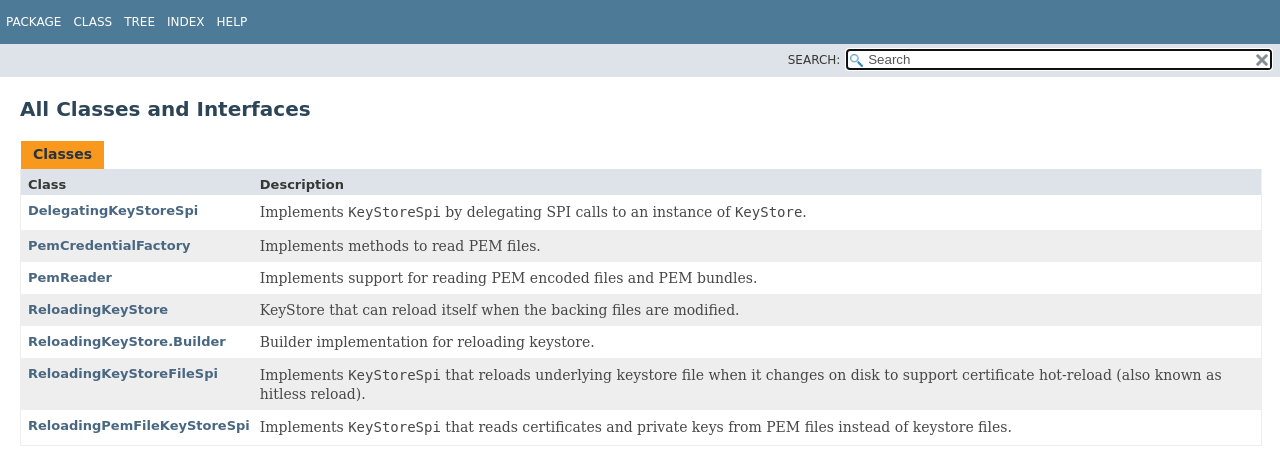
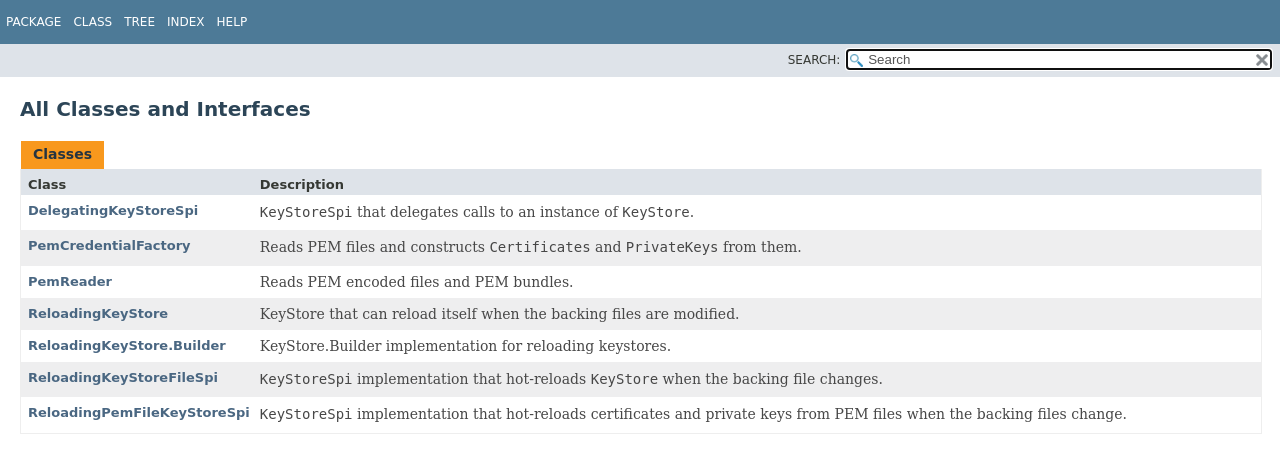
Before and after one commit to tsaarni/reloading-keystore, a plain HTML site: page allclasses-index.html in a window 1280 px wide. Drawn offline with Linux system fonts and the light colour scheme; a web font is replaced by a local one.

Commit message:
Deploying to gh-pages from @ tsaarni/java-keystore-tutorial@f783ad01e42ae24e9c29d220e3f135c4fafeaa65 🚀

```diff
--- a/allclasses-index.html
+++ b/allclasses-index.html
@@ -55,15 +55,15 @@ loadScripts(document, 'script');</script>
 <div class="table-header col-last">Description</div>
 <div class="col-first even-row-color all-classes-table all-classes-table-tab2"><a href="keystore_tutorial/DelegatingKeyStoreSpi.html" title="class in keystore_tutorial">DelegatingKeyStoreSpi</a></div>
 <div class="col-last even-row-color all-classes-table all-classes-table-tab2">
-<div class="block">Implements <code>KeyStoreSpi</code> by delegating SPI calls to an instance of <code>KeyStore</code>.</div>
+<div class="block"><code>KeyStoreSpi</code> that delegates calls to an instance of <code>KeyStore</code>.</div>
 </div>
 <div class="col-first odd-row-color all-classes-table all-classes-table-tab2"><a href="keystore_tutorial/PemCredentialFactory.html" title="class in keystore_tutorial">PemCredentialFactory</a></div>
 <div class="col-last odd-row-color all-classes-table all-classes-table-tab2">
-<div class="block">Implements methods to read PEM files.</div>
+<div class="block">Reads PEM files and constructs <code>Certificates</code> and <code>PrivateKeys</code> from them.</div>
 </div>
 <div class="col-first even-row-color all-classes-table all-classes-table-tab2"><a href="keystore_tutorial/PemReader.html" title="class in keystore_tutorial">PemReader</a></div>
 <div class="col-last even-row-color all-classes-table all-classes-table-tab2">
-<div class="block">Implements support for reading PEM encoded files and PEM bundles.</div>
+<div class="block">Reads PEM encoded files and PEM bundles.</div>
 </div>
 <div class="col-first odd-row-color all-classes-table all-classes-table-tab2"><a href="keystore_tutorial/ReloadingKeyStore.html" title="class in keystore_tutorial">ReloadingKeyStore</a></div>
 <div class="col-last odd-row-color all-classes-table all-classes-table-tab2">
@@ -71,16 +71,15 @@ loadScripts(document, 'script');</script>
 </div>
 <div class="col-first even-row-color all-classes-table all-classes-table-tab2"><a href="keystore_tutorial/ReloadingKeyStore.Builder.html" title="class in keystore_tutorial">ReloadingKeyStore.Builder</a></div>
 <div class="col-last even-row-color all-classes-table all-classes-table-tab2">
-<div class="block">Builder implementation for reloading keystore.</div>
+<div class="block">KeyStore.Builder implementation for reloading keystores.</div>
 </div>
 <div class="col-first odd-row-color all-classes-table all-classes-table-tab2"><a href="keystore_tutorial/ReloadingKeyStoreFileSpi.html" title="class in keystore_tutorial">ReloadingKeyStoreFileSpi</a></div>
 <div class="col-last odd-row-color all-classes-table all-classes-table-tab2">
-<div class="block">Implements <code>KeyStoreSpi</code> that reloads underlying keystore file when it changes on disk
- to support certificate hot-reload (also known as hitless reload).</div>
+<div class="block"><code>KeyStoreSpi</code> implementation that hot-reloads <code>KeyStore</code> when the backing file changes.</div>
 </div>
 <div class="col-first even-row-color all-classes-table all-classes-table-tab2"><a href="keystore_tutorial/ReloadingPemFileKeyStoreSpi.html" title="class in keystore_tutorial">ReloadingPemFileKeyStoreSpi</a></div>
 <div class="col-last even-row-color all-classes-table all-classes-table-tab2">
-<div class="block">Implements <code>KeyStoreSpi</code> that reads certificates and private keys from PEM files instead of keystore files.</div>
+<div class="block"><code>KeyStoreSpi</code> implementation that hot-reloads certificates and private keys from PEM files when the backing files change.</div>
 </div>
 </div>
 </div>
```
Also changed, not shown: index-all.html (+6 -7 lines), keystore_tutorial/DelegatingKeyStoreSpi.html (+1 -1 lines), keystore_tutorial/PemCredentialFactory.html (+1 -1 lines), keystore_tutorial/PemReader.html (+1 -1 lines), keystore_tutorial/ReloadingKeyStore.Builder.html (+1 -1 lines), keystore_tutorial/ReloadingKeyStore.html (+1 -1 lines), keystore_tutorial/ReloadingKeyStoreFileSpi.html (+1 -2 lines), keystore_tutorial/ReloadingPemFileKeyStoreSpi.html (+1 -2 lines), keystore_tutorial/package-summary.html (+6 -7 lines).
